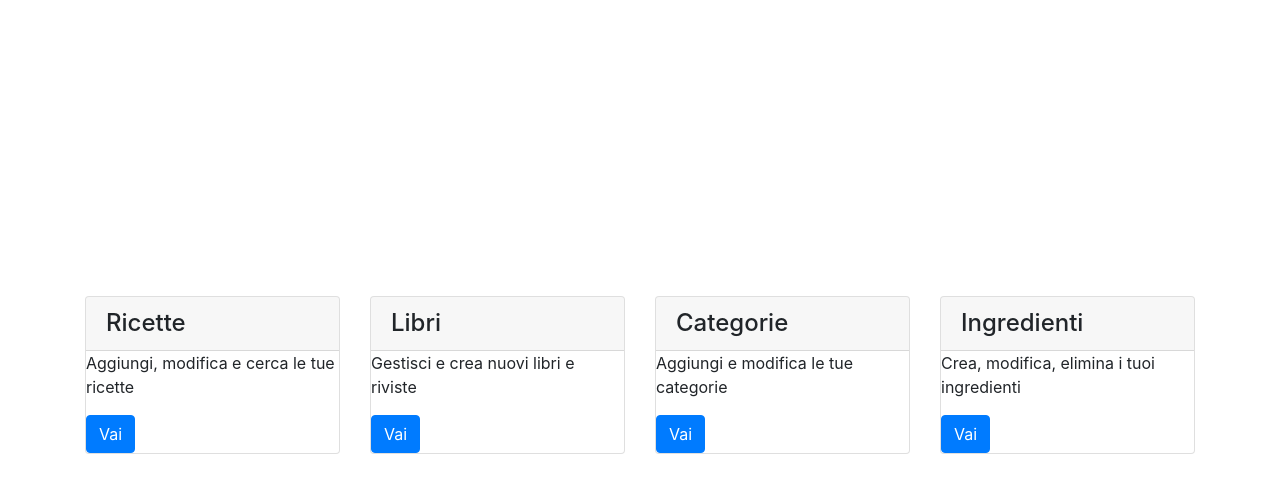
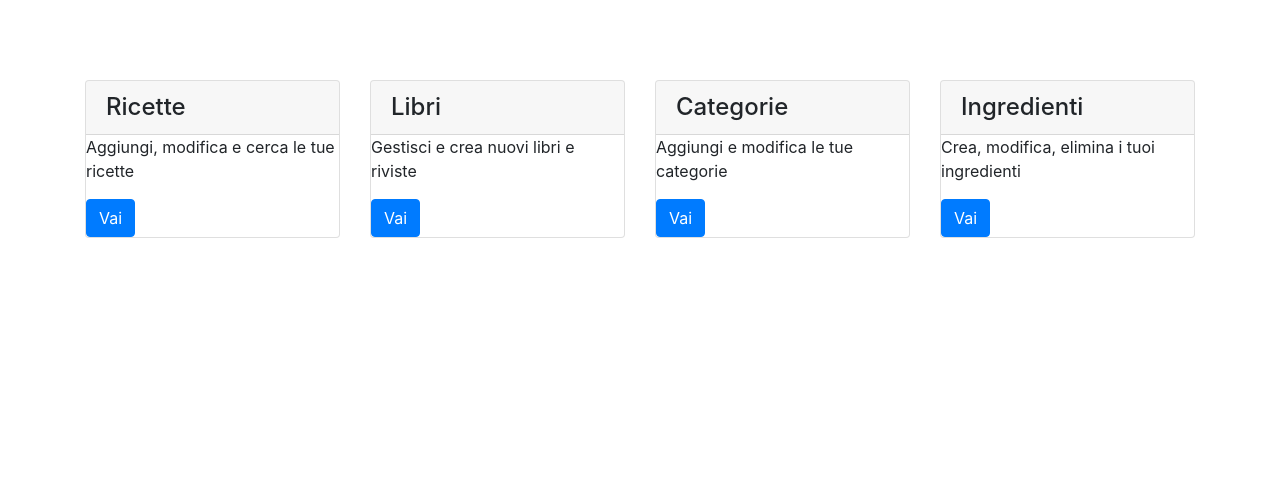
Before and after one commit to riccardobellini/recipecatalog-frontend-angular, an Angular app: page /home in a window 1280 px wide. Shown: the top 492 px of the page. Built offline with nearby package versions, Linux system fonts and the light colour scheme.

Commit message:
Change navbar

```diff
--- a/package.json
+++ b/package.json
@@ -21,7 +21,7 @@
     "@angular/platform-browser": "^2.3.1",
     "@angular/platform-browser-dynamic": "^2.3.1",
     "@angular/router": "^3.3.1",
-    "bootstrap": "^4.0.0-alpha.4",
+    "bootstrap": "4.0.0-alpha.6",
     "core-js": "^2.4.1",
     "rxjs": "^5.0.1",
     "ts-helpers": "^1.1.1",
--- a/src/app/header/header.component.html
+++ b/src/app/header/header.component.html
@@ -1,9 +1,22 @@
-<nav class="navbar-fixed-top navbar-dark bg-inverse">
+<nav class="navbar  fixed-top navbar-dark bg-inverse">
+  <button class="navbar-toggler navbar-toggler-right" type="button" data-toggle="collapse" data-target="#navbarNav" aria-controls="navbarNav" aria-expanded="false" aria-label="Toggle navigation">
+    <span class="navbar-toggler-icon"></span>
+  </button>
   <a class="navbar-brand" [routerLink]="['/home']">Catalogo Ricette</a>
-  <div class="navbar-nav">
-    <a class="nav-item nav-link" [routerLink]="['/home']">Home <span class="sr-only">(current)</span></a>
-    <a class="nav-item nav-link" href="#">Ingredienti</a>
-    <a class="nav-item nav-link" [routerLink]="['/dishTypes']">Categorie</a>
-    <a class="nav-item nav-link" href="#">Libri</a>
+  <div class="collapse navbar-collapse" id="navbarNav">
+    <ul class="navbar-nav">
+      <li class="nav-item active">
+        <a class="nav-link" [routerLink]="['/home']">Home <span class="sr-only">(current)</span></a>
+      </li>
+      <li class="nav-item">
+        <a class="nav-link disabled">Ingredienti</a>
+      </li>
+      <li class="nav-item">
+        <a class="nav-link" [routerLink]="['/dishTypes']">Categorie</a>
+      </li>
+      <li class="nav-item">
+        <a class="nav-link disabled">Libri</a>
+      </li>
+    </ul>
   </div>
 </nav>
```
